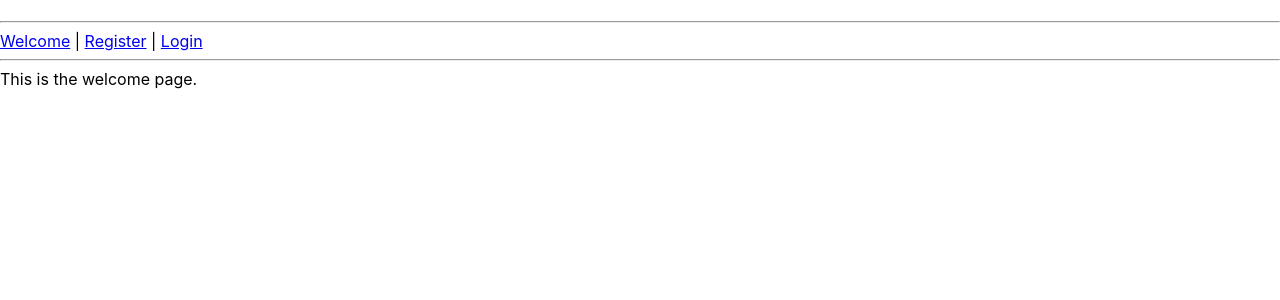
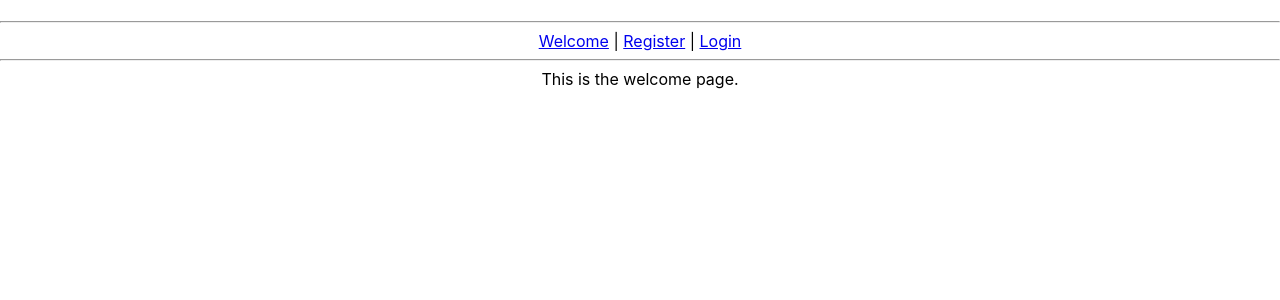
Before and after one commit to bekircbc/sitemenu-react-usecontext, a React (Vite) app: page /welcome in a window 1280 px wide. Shown: the top 300 px of the page. Built offline with nearby package versions, Linux system fonts and the light colour scheme.

Commit message:
basic sitemenu.. useContext not working

```diff
--- a/src/App.scss
+++ b/src/App.scss
@@ -1,4 +1,8 @@
 .App {
+  text-align: center;
+  h1 {
+    color: black;
+  }
   nav {
     background-color: #333;
     border-radius: 5px;
--- a/src/AppContext.jsx
+++ b/src/AppContext.jsx
@@ -3,6 +3,7 @@ import { createContext, useState } from "react";
 export const AppContext = createContext();
 
 export const AppProvider = ({ children }) => {
+  const siteTitel = "Site Menu with React Router V6 and UseContext";
   const [siteStatus, setSiteStatus] = useState("development");
 
   const toggleStatus = () => {
@@ -12,6 +13,7 @@ export const AppProvider = ({ children }) => {
   return (
     <AppContext.Provider
       value={{
+        siteTitel,
         siteStatus,
         setSiteStatus,
         toggleStatus,
```
